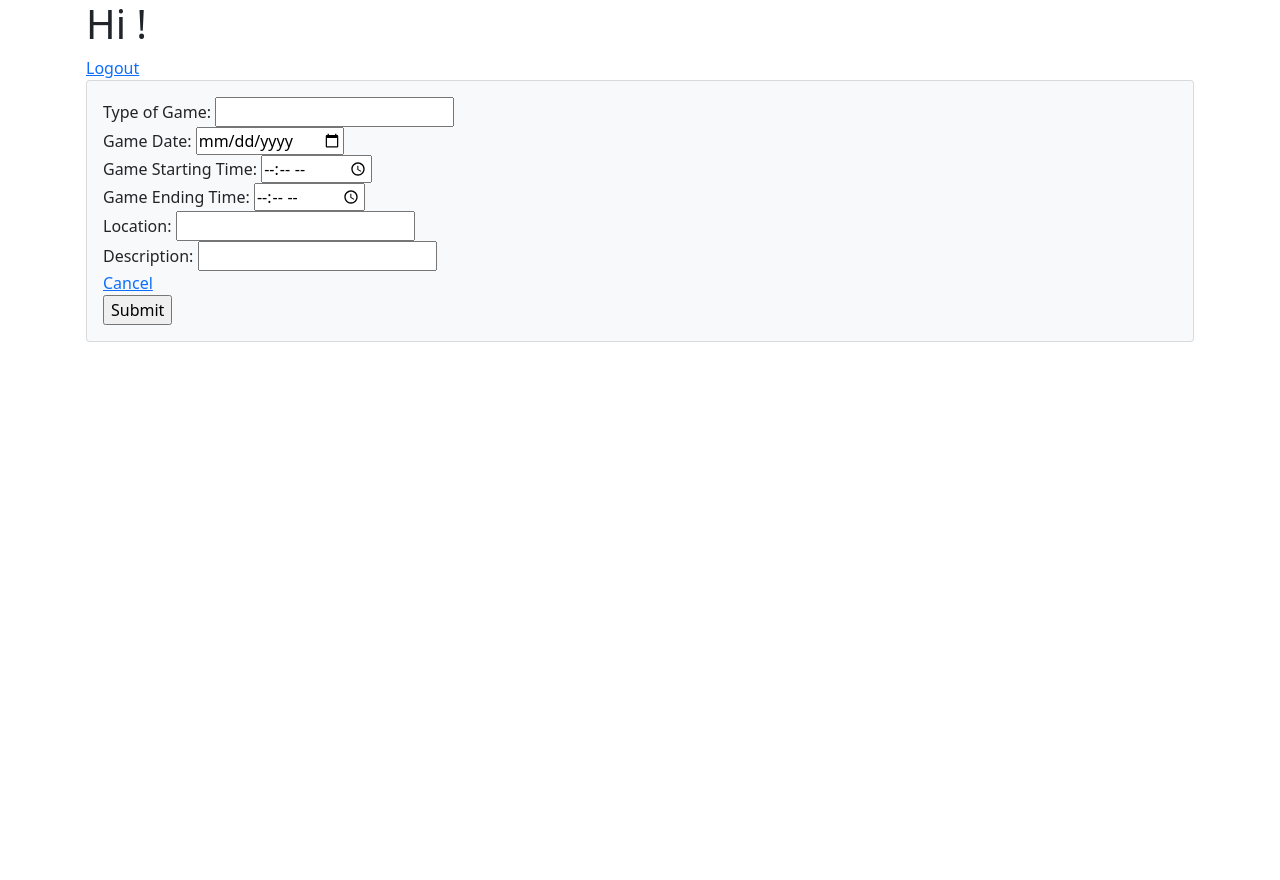
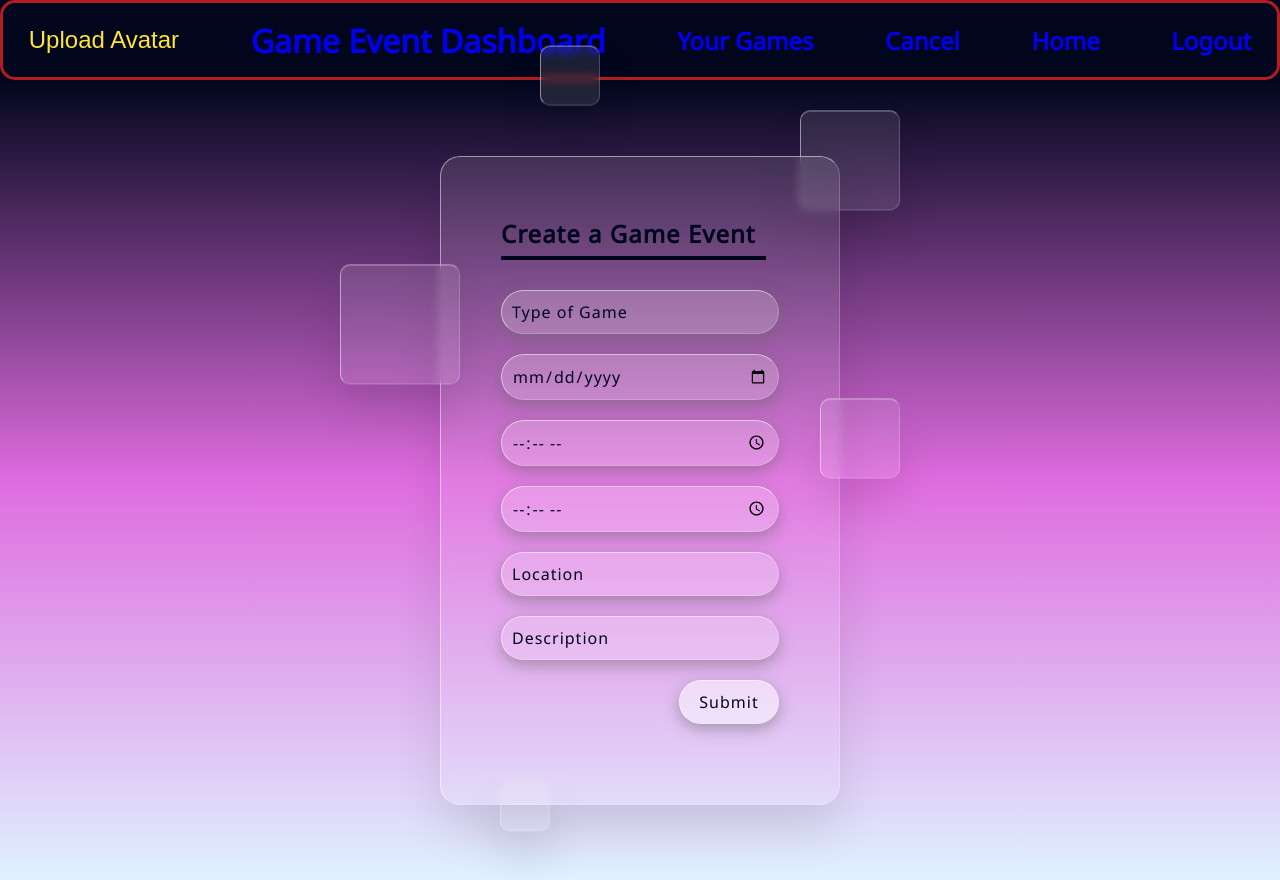
Before and after one commit to tootsie60/nerd2, a Django app: template nerdquest2/eventsApp/templates/create_game.html in a window 1280 px wide. Before the commit the page ends 342 px from the top, so only its background shows below. Run offline with Django 3.2, Linux system fonts and the light colour scheme; the template is opened without the code that fills it, so the values that code supplies are empty; some libraries are stand-ins or nearby versions.

Commit message:
Add Create Games CSS

```diff
--- a/nerdquest2/eventsApp/static/css/create_game.css
+++ b/nerdquest2/eventsApp/static/css/create_game.css
@@ -0,0 +1,286 @@
+@import url('https://fonts.googleapis.com/css2?family=Noto+Sans&display=swap');
+
+*
+{
+    margin: 0;
+    padding: 0;
+    box-sizing: border-box;
+    font-family: 'Noto Sans', sans-serif;
+}
+
+body {
+    overflow: hidden;
+    background: #01061d;
+}
+
+.main-nav ul {
+    display: grid;
+    grid-gap: 20px;
+    padding: 0px;
+    list-style: none;
+    grid-template-columns: 1fr 2fr 1fr 1fr;
+    /*is the margin-right necessary?*/
+    /*margin-right: 10px;  */
+    display: flex;
+    justify-content: space-around;
+    align-items: center;
+    min-height: 10vh;
+    background: #01061d;
+    border: 3px solid rgba(255,37,37,0.7);
+    border-radius: 15px;
+}
+
+.main-nav ul li {
+    color: rgba(255,229,59,1);
+}
+
+.main-nav ul li:nth-child(1) {
+    font: 1.5em sans-serif;
+}
+
+.main-nav ul li:nth-child(2) {
+    font: 2em sans-serif;
+}
+
+.main-nav ul li:nth-child(3) {
+    font: 1.5em sans-serif;
+}
+
+.main-nav ul li:nth-child(4) {
+    font: 1.5em sans-serif;
+}
+
+.main-nav ul li:nth-child(5) {
+    font: 1.5em sans-serif;
+}
+
+.main-nav ul li:nth-child(6) {
+    font: 1.5em sans-serif;
+}
+
+.main-nav ul li:nth-child(2) a {
+    text-decoration: none;
+    color: purple transparent;
+    font-weight: bold;
+}
+
+.main-nav ul li:nth-child(3) a {
+    text-decoration: none;
+    color: purple transparent;
+    font-weight: bold;
+}
+
+.main-nav ul li:nth-child(4) a {
+    text-decoration: none;
+    color: purple transparent;
+    font-weight: bold;
+}
+
+.main-nav ul li:nth-child(5) a {
+    text-decoration: none;
+    color: purple transparent;
+    font-weight: bold;
+}
+
+.main-nav ul li:nth-child(6) a {
+    text-decoration: none;
+    color: purple transparent;
+    font-weight: bold;
+}
+
+.main-nav ul li:nth-child(2) a:hover{
+    color: rgba(252,69,140,1);
+}
+
+.main-nav ul li:nth-child(3) a:hover{
+    color: rgba(252,69,140,1);
+}
+
+.main-nav ul li:nth-child(4) a:hover{
+    color: rgba(252,69,140,1);
+}
+
+.main-nav ul li:nth-child(5) a:hover{
+    color: rgba(252,69,140,1);
+}
+
+.main-nav ul li:nth-child(6) a:hover{
+    color: rgba(252,69,140,1);
+}
+
+section {
+    display: flex;
+    justify-content: center;
+    align-items: center;
+    min-height: 100vh;
+    background: linear-gradient(to bottom, #01061d, rgb(223, 108, 223), #dff1ff)
+}
+
+section .color {
+    position: absolute;
+    filter: blur(150px);
+}
+
+.box {
+    position: relative;
+    padding: 40px;
+}
+
+.box .square {
+    position: absolute;
+    backdrop-filter: blur(5px);
+    box-shadow: 0 25px 45px rgba(0,0,0,0.1);
+    border: 1px solid rgba(255, 255, 255, 0.5);
+    border-right: 1px solid rgba(255, 255, 255, 0.2);
+    border-bottom: 1px solid rgba(255, 255, 255, 0.2);
+    background: rgba(255, 255, 255, 0.1);
+    border-radius: 10px;
+    /* take out animation if take out squares */
+    animation: animate 10s linear infinite;
+    animation-delay: calc(-1s * var(--i));
+}
+
+/* take out keyframes if take out animation & squares */
+@keyframes animate {
+    0%, 100%
+    {
+        transform: translateY(-40px);
+    }
+    50%
+    {
+        transform: translateY(40px);
+    }
+}
+
+.box .square:nth-child(1) {
+    top: -20px;
+    right: -20px;
+    width: 100px;
+    height: 100px;
+}
+
+.box .square:nth-child(2) {
+    top: 150px;
+    left: -60px;
+    width: 120px;
+    height: 120px;
+    z-index: 2;
+}
+
+.box .square:nth-child(3) {
+    top: 300px;
+    right: -20px;
+    width: 80px;
+    height: 80px;
+    z-index: 2;
+}
+
+.box .square:nth-child(4) {
+    bottom: -20px;
+    left: 100px;
+    width: 50px;
+    height: 50px;
+}
+
+.box .square:nth-child(5) {
+    top: -40px;
+    left: 140px;
+    width: 60px;
+    height: 60px;
+}
+
+.container {
+    position: relative;
+    width: 400px;
+    min-height: 400px;
+    padding: 20px;
+    background: rgba(255, 255, 255, 0.1);
+    border-radius: 20px;
+    display: flex;
+    justify-content: center;
+    align-items: center;
+    backdrop-filter: blur(5px);
+    box-shadow: 0 25px 45px rgba(0,0,0,0.1);
+    border: 1px solid rgba(255, 255, 255, 0.5);
+    border-right: 1px solid rgba(255, 255, 255, 0.2);
+    border-bottom: 1px solid rgba(255, 255, 255, 0.2);
+}
+
+.form {
+    position: relative;
+    width: 100%;
+    height: 100%;
+    padding: 40px;
+}
+
+.form h2 {
+    position: relative;
+    color: #01061d;
+    font-size: 1.5rem;
+    font-weight: 600px;
+    letter-spacing: 1px;
+    margin-bottom: 40px;
+}
+
+.form h2:hover {
+    color: rgba(252,69,140,1);
+    text-shadow:
+        0 0 0.1em rgba(139, 78, 252, 1),
+        0 0 0.45em rgba(139, 78, 252, 0.7);
+}
+
+.form h2::before {
+    content: " ";
+    position: absolute;
+    left: 0;
+    bottom: -10px;
+    width: 265px;
+    height: 4px;
+    background: #01061d;
+}
+
+.form .inputBox {
+    width: 100%;
+    margin-top: 20px;
+    display: flex;
+    justify-content: right;
+}
+
+.form .inputBox input {
+    width: 100%;
+    background: rgba(255, 255, 255, 0.2);
+    border: none;
+    outline: none;
+    padding: 10px 10px;
+    border-radius: 35px;
+    border: 1px solid rgba(255, 255, 255, 0.5);
+    border-right: 1px solid rgba(255, 255, 255, 0.2);
+    border-bottom: 1px solid rgba(255, 255, 255, 0.2);
+    font-size: 16px;
+    letter-spacing: 1px;
+    color: #01061d;
+    box-shadow: 0 5px 15px rgba(104, 103, 103, 0.5);
+}
+
+.form .inputBox input:hover {
+    background: rgba(252,69,140,0.3);
+}
+
+.form .inputBox input::placeholder {
+    color: #01061d;
+}
+
+.form .inputBox input[type="submit"] {
+    background: rgba(255, 255, 255, 0.5);
+    color: #01061d;
+    display: flex;
+    justify-content: center;
+    max-width: 100px;
+    cursor: pointer;
+    margin-bottom: 20px;
+    font-weight: 600px;
+}
+
+.form .inputBox input[type="submit"]:hover {
+    background: rgba(252,69,140,1);
+}
--- a/nerdquest2/eventsApp/templates/create_game.html
+++ b/nerdquest2/eventsApp/templates/create_game.html
@@ -5,72 +5,76 @@
     <meta name="viewport" content="width=device-width, initial-scale=1.0" />
     <title>Create A Game</title>
     {% load static %}
-    <link rel="stylesheet" href="{% static 'style.css' %}" />
-    <link
-      rel="stylesheet"
-      href="https://stackpath.bootstrapcdn.com/bootstrap/5.0.0-alpha1/css/bootstrap.min.css"
-      integrity="sha384-r4NyP46KrjDleawBgD5tp8Y7UzmLA05oM1iAEQ17CSuDqnUK2+k9luXQOfXJCJ4I"
-      crossorigin="anonymous"
-    />
-    <script
-      src="https://cdn.jsdelivr.net/npm/popper.js@1.16.0/dist/umd/popper.min.js"
-      integrity="sha384-Q6E9RHvbIyZFJoft+2mJbHaEWldlvI9IOYy5n3zV9zzTtmI3UksdQRVvoxMfooAo"
-      crossorigin="anonymous"
-    ></script>
-    <script
-      src="https://stackpath.bootstrapcdn.com/bootstrap/5.0.0-alpha1/js/bootstrap.min.js"
-      integrity="sha384-oesi62hOLfzrys4LxRF63OJCXdXDipiYWBnvTl9Y9/TRlw5xlKIEHpNyvvDShgf/"
-      crossorigin="anonymous"
-    ></script>
+    <link rel="stylesheet" href="/static/css/create_game.css" />
+
 </head>
 
   <body>
-    <div class="container">
-      <div id="heading">
-        <h1>Hi {{user.first_name}} {{user.last_name}}!</h1>
-        <a href="/logout">Logout</a>
-      </div>
+
+      <nav class="main-nav">
+        <ul>
+            <li>Upload Avatar</li>
+            <li><a href="/games">Game Event Dashboard</a></li>
+            <li><a href="/yours">Your Games</a></li>
+            <li><a href="/games">Cancel</a></li>
+            <li><a href="/welcome">Home</a></li>
+            <li><a href="/logout">Logout</a></li>
+        </ul>
+      </nav>
+
       {% if messages %}
       {% for message in messages %} {{message}} {% endfor %}
       {%endif%}
+      <section>
+      <div class="box">
+        <div class="square" style="--i:0;"></div>
+        <div class="square" style="--i:1;"></div>
+        <div class="square" style="--i:2;"></div>
+        <div class="square" style="--i:3;"></div>
+        <div class="square" style="--i:4;"></div>
+          <div class="container">
+              <div class="form">
+                  <form action="/create" method="POST">
+                      {% csrf_token %}
 
-      <form class="card p-3 bg-light" action="/create" method="POST">
-        {% csrf_token %}
-        <div class=" ">
-          <label for="gameType">Type of Game:</label>
-          <input type="text" name="gameType" id="gameType" />
+                      <h2>Create a Game Event</h2>
+                      {% comment %} Date of Event {% endcomment %}
+                      <div class="inputBox">
+                          <input type="text" name="gameType" placeholder="Type of Game">
                       </div>
-        {% comment %} Date of Event {% endcomment %}
-        <div class=" ">
-          <label for="date">Game Date:</label>
-          <input type="date" name="date" id="" />
+
+
+                      <div class="inputBox">
+                          <input type="date" name="date" id="" placeholder="Game Date">
                       </div>
-        <div class=" ">
-          <label for="start">Game Starting Time:</label>
-          <input type="time" name="startTime" id="start" />
+
+                      <div class="inputBox">
+                          <input type="time" name="startTime" placeholder="Game Starting Time">
+                      </div>
+
+                      <div class="inputBox">
+                          <input type="time" name="endTime" placeholder="Game Ending Time">
+                      </div>
+
+                      <div class="inputBox">
+                          <input type="text" name="location" placeholder="Location">
+                      </div>
+
+                      <div class="inputBox">
+                          <input type="textarea" name="notes" placeholder="Description">
                       </div>
 
                     <div class=" ">
-          <label for="end">Game Ending Time:</label>
-          <input type="time" name="endTime" id="end" />
-        </div>
-        <div class=" ">
-          <label for="location">Location:</label>
-          <input type="text" name="location" id="location" />
+
                     </div>
 
-        <div class=" ">
-          <label for="notes">Description:</label>
-          <input type="textarea" name="notes" id="notes" />
-        </div>
-
-        <div class=" ">
-          <a href="/games">Cancel</a>
-        </div>
-        <div class=" ">
+                    <div class="inputBox">
                         <input type="submit" value="Submit" />
                     </div>
                   </form>
               </div>
+          </div>
+        </div>
+        </section>
   </body>
 </html>
```
Also changed, not shown: nerdquest2/db.sqlite3. Lines whose indentation alone changed are shown as unchanged.
